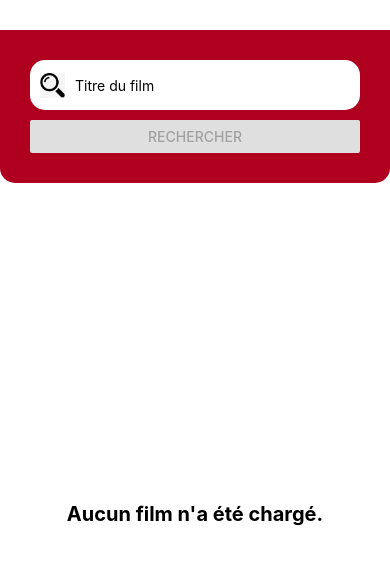
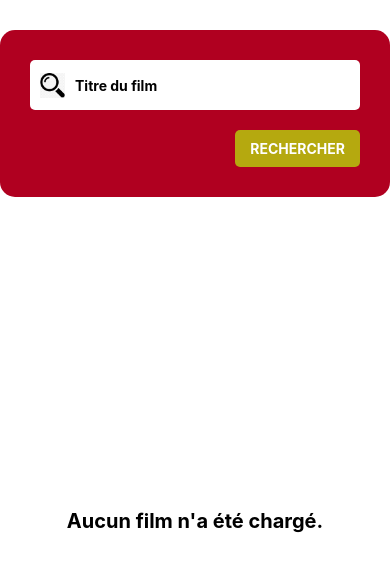
Before and after one commit to HugoHL1/film-master, a React Native app: screen / in a window 390 px wide. Shown: the top 572 px of the page. Built offline with nearby package versions, Linux system fonts and the light colour scheme.

Commit message:
:fire: done search bar

```diff
--- a/src/components/Search.js
+++ b/src/components/Search.js
@@ -1,5 +1,5 @@
 import React, {useState} from 'react';
-import {Button, View, TextInput, StyleSheet, Image} from "react-native";
+import {Button, View, TextInput, StyleSheet, Image, TouchableOpacity, Text} from "react-native";
 
 export const Search = (props) => {
     const [isDisabled, setIsDisabled] = useState(true);
@@ -18,7 +18,15 @@ export const Search = (props) => {
                     onChangeText={onChangeText}
                 />
             </View>
-            <Button disabled={isDisabled} title='Rechercher' onPress={() => props.handleClickButton()}/>
+            <View style={styles.button_search}>
+                <TouchableOpacity
+                    style={styles.button_style_search}
+                    disabled={isDisabled}
+                    onPress={() => props.handleClickButton()}
+                >
+                    <Text style={styles.button_style_search_text} >RECHERCHER</Text>
+                </TouchableOpacity>
+            </View>
         </View>
     )
 }
@@ -27,13 +35,12 @@ const styles = StyleSheet.create({
     main_container: {
         padding: 30,
         backgroundColor: '#b00020',
-        borderBottomLeftRadius: 15,
-        borderBottomRightRadius: 15
+        borderRadius: 15
     },
     input_container: {
         flexDirection: 'row',
         backgroundColor: '#fff',
-        borderRadius: 15,
+        borderRadius: 5,
         paddingLeft: 10,
         alignItems: 'center',
         marginBottom: 10
@@ -44,6 +51,22 @@ const styles = StyleSheet.create({
     },
     textinput: {
         height: 50,
-        paddingLeft: 10
+        paddingLeft: 10,
+        fontWeight: 'bold'
+    },
+    button_search: {
+        alignItems: 'flex-end'
+    },
+    button_style_search: {
+        marginTop: 10,
+        backgroundColor: '#B5A90F',
+        borderRadius: 5
+    },
+    button_style_search_text: {
+        padding: 10,
+        paddingRight: 15,
+        paddingLeft: 15,
+        color: '#FFFFFF',
+        fontWeight: 'bold'
     }
 })
```
